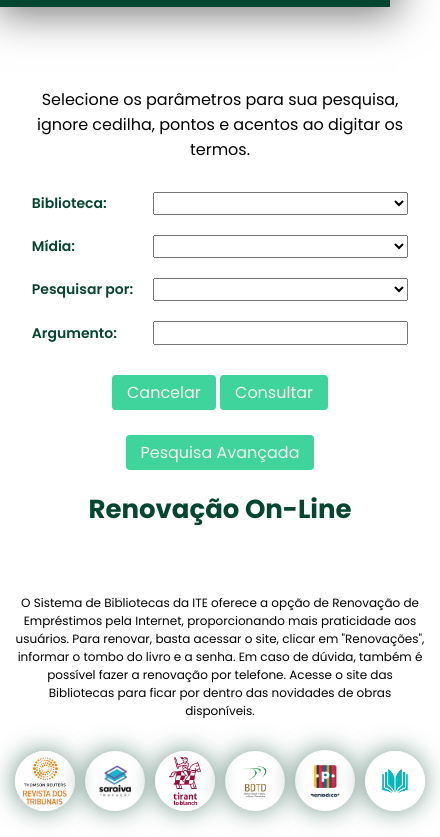
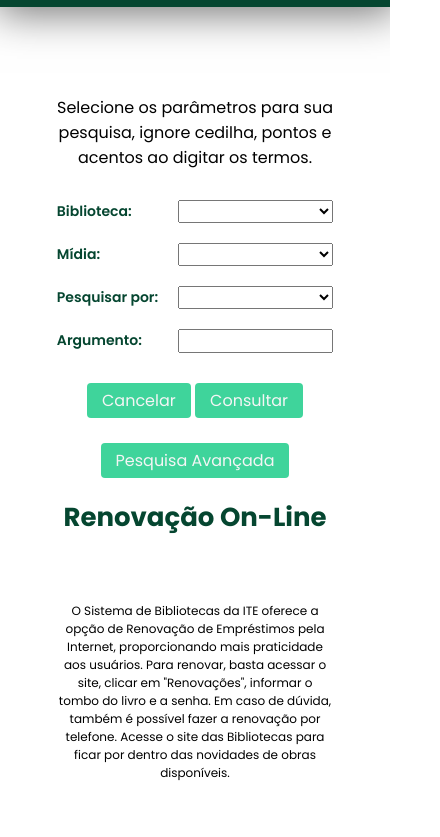
Before and after one commit to JoaoVOSantos/Biblioteca-ITE, a plain HTML site: page pages/pesquisa-principal.html in a window 390 px wide. Shown: the part 146-983 px from the top of the page, 440 px wide, since content can reach past the window. After the commit the page ends 958 px from the top, so only its background shows below. Drawn offline with nearby package versions, Linux system fonts and the light colour scheme; files whose address does not match are found by name.

Commit message:
editando responsividade na pag principal

```diff
--- a/pages/pesquisa-principal.html
+++ b/pages/pesquisa-principal.html
@@ -105,12 +105,12 @@
                     </div>
                     <div class="fotos-container">
                         <div class="fotos">
-                            <a href="http://bibliort.ite.edu.br/revistatribunais/index.asp"><img class="images-page" id="rtonline" src="../images/RTOnline.jpg" width="60px"></a>
-                            <a href="http://biblioteca.ite.edu.br/saraiva/index.asp"><img class="images-page" id="saraiva" src="../images/saraiva.png" width="60px"></a>
-                            <a href="https://biblioteca.nubedelectura.com/cloudLibrary/login/auth"><img class="images-page" id="tirant" src="../images/tirant.png" width="60px"></a>
-                            <a href="https://bdtd.ibict.br/vufind/"><img class="images-page" id="bdtd" src="../images/bdtd.jpg" width="60px"></a>
-                            <a href="https://www-periodicos-capes-gov-br.ezl.periodicos.capes.gov.br/index.php?"><img class="images-page" id="acessolivre" src="../images/acessolivre.png" width="60px"></a>
-                            <a href="http://www.dominiopublico.gov.br/pesquisa/PesquisaObraForm.jsp"><img class="images-page" id="dominiopublico" src="../images/dominio_publico.png" width="60px"></a>
+                            <a href="http://bibliort.ite.edu.br/revistatribunais/index.asp"><img class="images-page" id="rtonline" src="../images/RTOnline.jpg" width="40px"></a>
+                            <a href="http://biblioteca.ite.edu.br/saraiva/index.asp"><img class="images-page" id="saraiva" src="../images/saraiva.png" width="40px"></a>
+                            <a href="https://biblioteca.nubedelectura.com/cloudLibrary/login/auth"><img class="images-page" id="tirant" src="../images/tirant.png" width="40px"></a>
+                            <a href="https://bdtd.ibict.br/vufind/"><img class="images-page" id="bdtd" src="../images/bdtd.jpg" width="40px"></a>
+                            <a href="https://www-periodicos-capes-gov-br.ezl.periodicos.capes.gov.br/index.php?"><img class="images-page" id="acessolivre" src="../images/acessolivre.png" width="40px"></a>
+                            <a href="http://www.dominiopublico.gov.br/pesquisa/PesquisaObraForm.jsp"><img class="images-page" id="dominiopublico" src="../images/dominio_publico.png" width="40px"></a>
                         </div>
                         <div class="nomes-fotos">
                             <p class="rtonline">RTOnline</p>
--- a/styles/pesquisa-principal.css
+++ b/styles/pesquisa-principal.css
@@ -325,3 +325,18 @@ a {
         background-color: rgba(140, 161, 154, 0.62);
     }
 }
+
+@media (max-width: 439px) {
+    .fotos {
+        display: none;
+    }
+
+    .form label select,
+    .form label input {
+        width: 155px;
+    }
+
+    .main-content {
+        padding: 0px;
+    }
+}
```
